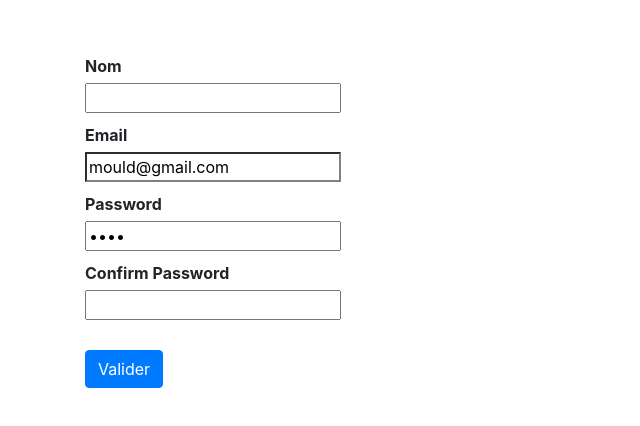
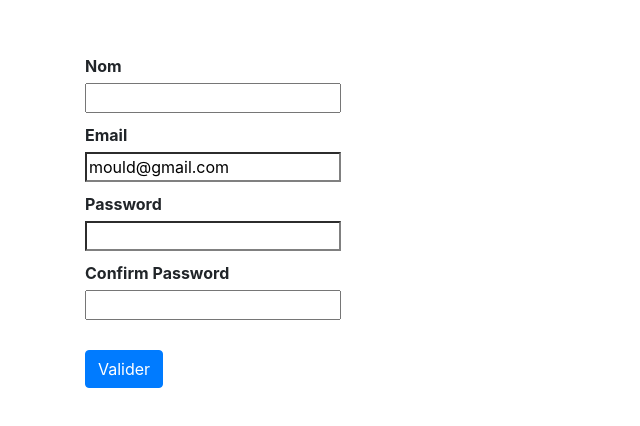
Before and after one commit to m-hamma/suiteFormation, an Angular app: page / in a window 1280 px wide. Shown: the part 146-572 px from the top of the page, without its empty margins (0-640 px from the left). Built offline with nearby package versions, Linux system fonts and the light colour scheme.

Commit message:
formGroup imbriques

```diff
--- a/src/app/app.component.css
+++ b/src/app/app.component.css
@@ -6,6 +6,9 @@
   }
   margin-bottom:10px;
 }
+.error {
+ color:red;
+}
 .ng-valid {
   border-color: grey;
 }
--- a/src/app/app.component.html
+++ b/src/app/app.component.html
@@ -12,6 +12,7 @@
         </p>
       </div>
     </div>
+   <div formGroupName="login">
      <div class="d-flex flex-column form-group">
        <label for="email">Email</label>
        <input formControlName="email" type="email" name="email"/>
@@ -19,17 +20,17 @@
      <div class="d-flex flex-column form-group">
        <label>Password</label>
        <input formControlName="password" type="password"/>
-      <div *ngIf="password.errors && password.touched">
+       <div *ngIf="password.errors && password.touched && validerPassword">
          <p class="error" *ngIf="password.errors.notMatching && password.touched">
            Les mots de passe ne sont pas identiques
          </p>
-
+       </div>
      </div>
    </div>
     <div class="d-flex flex-column form-group">
       <label>Confirm Password</label>
-      <input #confirmation type="password"/>
-      <div *ngIf="password.errors && password.touched">
+      <input #confirmation type="password" (mouseover)="lancerValidationChamp()"/>
+      <div *ngIf="password.errors && password.touched && validerPassword">
         <p class="error" *ngIf="password.errors.notMatching && password.touched">
           Les mots de passe ne sont pas identiques
         </p>
--- a/src/app/app.component.ts
+++ b/src/app/app.component.ts
@@ -10,21 +10,26 @@ export class AppComponent implements OnInit{
   public form:FormGroup;
   @ViewChild('confirmation', {static:true})
   public el:ElementRef<any>;
+  public validerPassword = false;
 
   get nom() {
       return this.form.get('nom');
   }
   get password() {
-      return this.form.get('password');
+      const formLogin =this.form.get('login');
+      const retour =formLogin.get('password');
+      return retour;
   }
   get confirmPassword() {
    return this.el.nativeElement;
   }
   ngOnInit():void {
     this.form = new FormGroup({
+    login : new FormGroup({
+                 email:new FormControl('',Validators.email),
+                 password:new FormControl('', this.passwordMatch.bind(this))
+               }),
       nom:new FormControl('',[this.validatorPaul, Validators.required],/*this.validatorAsynch*/),
-      email:new FormControl('',Validators.email),
-      password:new FormControl('', this.passwordMatch.bind(this))
     });
     //this.form.addControl('nom1', new FormControl('',this.validatorPaul));
    //this.form.removeControl('nom1');
@@ -34,10 +39,9 @@ export class AppComponent implements OnInit{
 
     this.form.setValue({
           nom:'',
-          email:'mould@gmail.com',
-          password:'xxxx',
+          login :{email:'mould@gmail.com',
+                                 password:''}
      });
-
      //this.form.get('nom').
   }
    validatorPaul(formControl:FormControl):{[s:string]:boolean} | null{
@@ -68,4 +72,7 @@ export class AppComponent implements OnInit{
           return null;
         }
       }
+      public lancerValidationChamp (){
+          this.validerPassword =true;
+      }
 }
```
Lines whose indentation alone changed are shown as unchanged.
